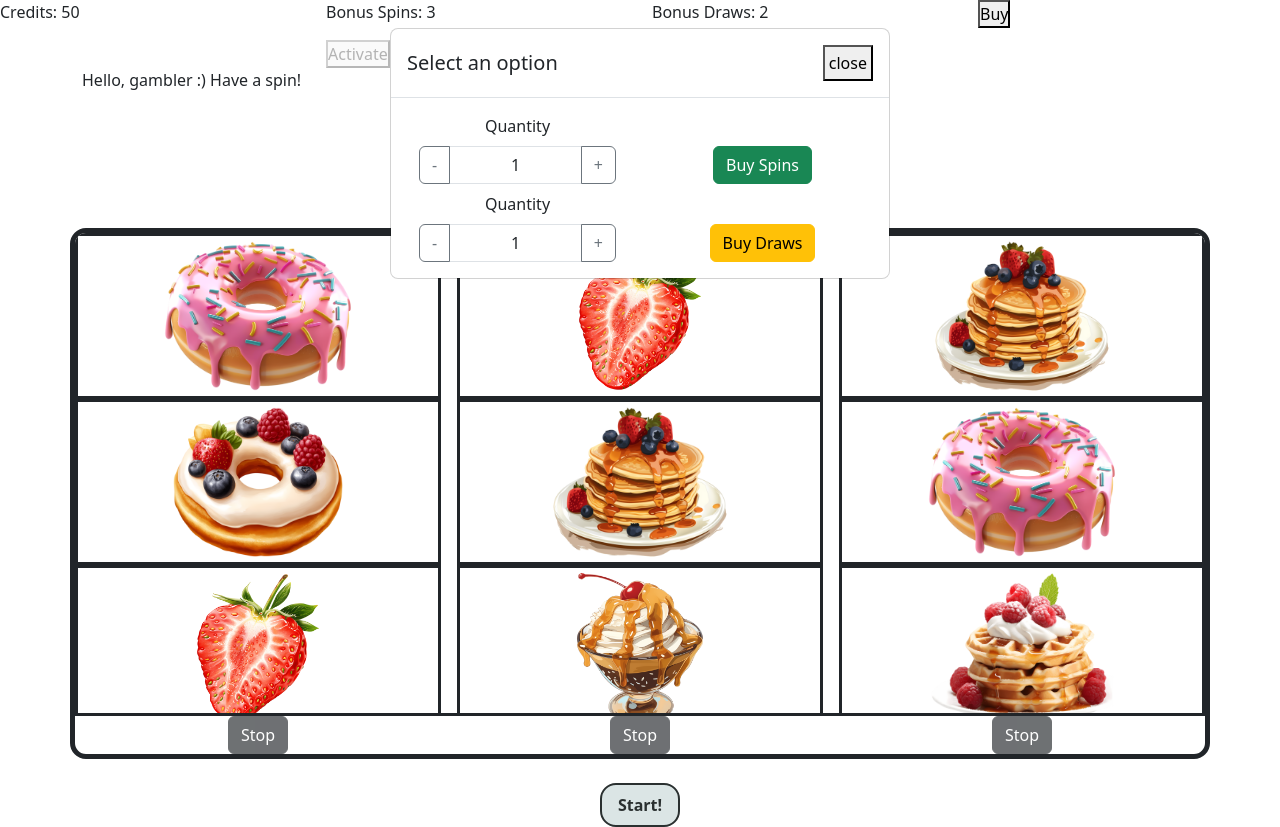
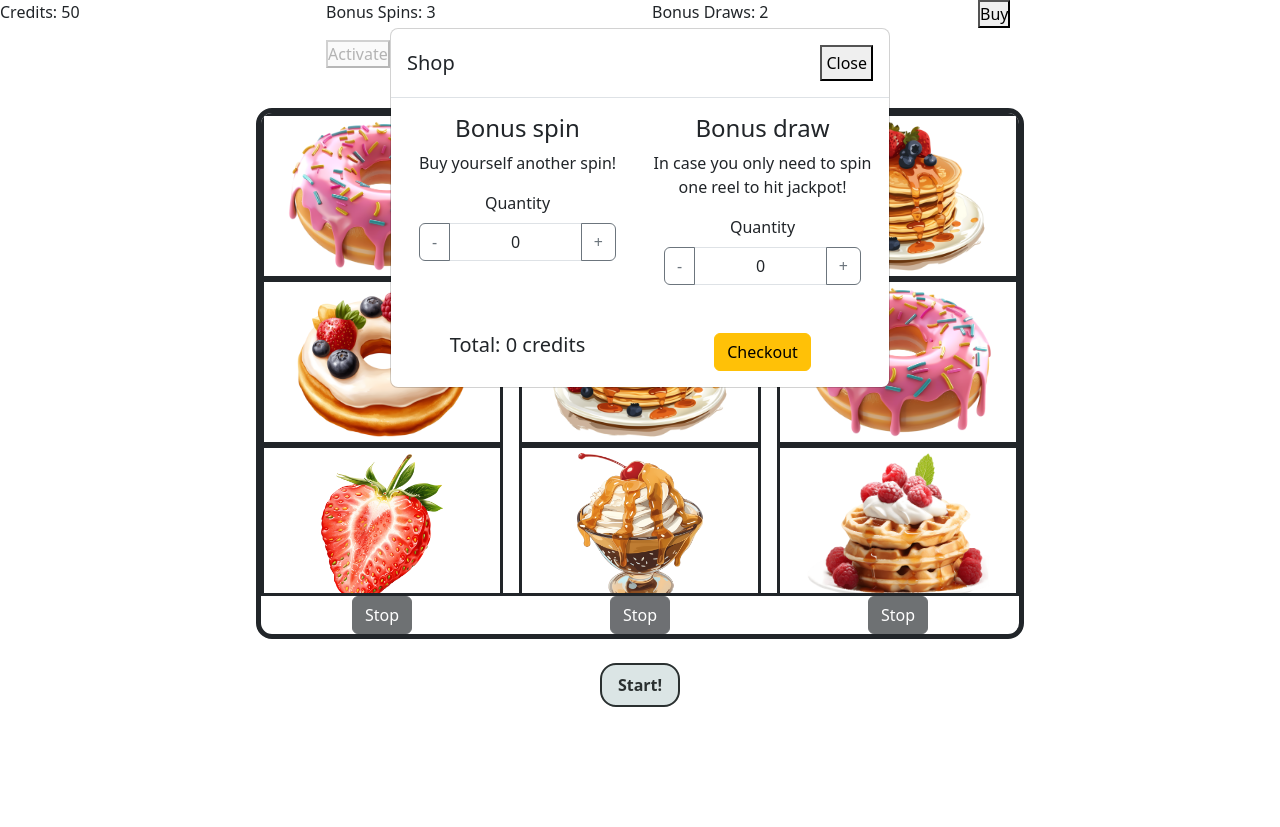
Before and after one commit to wp17368/SlotGame, a React (Vite) app: page / in a window 1280 px wide. Both pictures are taken after a click on the button "Buy". After the commit the page ends 800 px from the top, so only its background shows below. Built offline with nearby package versions, Linux system fonts and the light colour scheme.

Commit message:
update quantity picker

```diff
--- a/src/QuantityPicker.tsx
+++ b/src/QuantityPicker.tsx
@@ -1,26 +1,49 @@
-import React, { useState } from "react";
+import React from "react";
 import { useUser } from "./UserContext";
-function QuantityPicker() {
-  const [quantity, setQuantity] = useState(1);
-  const { user, updateUser } = useUser();
+
+interface QuantityPickerProps {
+  productType: "spin" | "draw";
+  quantity: number;
+  onQuantityChange: (productType: "spin" | "draw", newQuantity: number) => void;
+}
+
+const QuantityPicker: React.FC<QuantityPickerProps> = ({
+  productType,
+  quantity,
+  onQuantityChange,
+}) => {
+  const { user, shop } = useUser();
+
+  const maxQuantity = Math.floor(
+    (user.credits - shop.shoppingCart.total) / shop.pricing[productType]
+  );
+
   const increment = () => {
-    setQuantity(Math.min(quantity + 1, 100));
+    const availableQuantity = Math.floor(
+      (user.credits - shop.shoppingCart.total) / shop.pricing[productType]
+    );
+
+    if (availableQuantity >= 1) {
+      onQuantityChange(productType, quantity + 1);
+    }
   };
 
   const decrement = () => {
-    setQuantity(Math.max(quantity - 1, 1));
+    onQuantityChange(productType, Math.max(quantity - 1, 0));
   };
+
   const handleChange = (e: React.ChangeEvent<HTMLInputElement>) => {
     const value = parseInt(e.target.value, 10);
     if (!isNaN(value)) {
-      setQuantity(value);
+      onQuantityChange(productType, Math.min(value, maxQuantity));
     }
   };
+
   return (
-    <div className="container ">
+    <div className="container">
       <div className="row">
         <div className="col">
-          <label htmlFor="quantity" className="form-label">
+          <label htmlFor={`quantity-${productType}`} className="form-label">
             Quantity
           </label>
           <div className="input-group">
@@ -34,10 +57,10 @@ function QuantityPicker() {
             <input
               type="number"
               className="form-control text-center"
-              id="quantity"
+              id={`quantity-${productType}`}
               name="quantity"
-              min="1"
-              max={user.credits}
+              min="0"
+              max={maxQuantity}
               step="1"
               value={quantity}
               onChange={handleChange}
@@ -54,6 +77,6 @@ function QuantityPicker() {
       </div>
     </div>
   );
-}
+};
 
 export default QuantityPicker;
--- a/src/ShopModal.tsx
+++ b/src/ShopModal.tsx
@@ -1,50 +1,91 @@
 import React, { useState } from "react";
 import { useUser } from "./UserContext";
 import QuantityPicker from "./QuantityPicker";
+
 function ShopModal() {
-  const { user, updateUser } = useUser();
-  const { buttons, updateButtons } = useUser();
   const { shop, updateShop } = useUser();
-  const [show, setShow] = useState(false);
+
   function onClose() {
-    updateShop({ isShopModalOpen: false });
+    updateShop({ ...shop, isShopModalOpen: false });
   }
+
+  const updatedTotal =
+    shop.shoppingCart.products.draw * shop.pricing.draw +
+    shop.shoppingCart.products.spin * shop.pricing.spin;
+
+  function handleQuantityChange(
+    productType: "spin" | "draw",
+    newQuantity: number
+  ) {
+    const updatedProducts = {
+      ...shop.shoppingCart.products,
+      [productType]: newQuantity,
+    };
+
+    const updatedTotal =
+      updatedProducts.spin * shop.pricing.spin +
+      updatedProducts.draw * shop.pricing.draw;
+
+    updateShop({
+      ...shop,
+      shoppingCart: {
+        ...shop.shoppingCart,
+        products: updatedProducts,
+        total: updatedTotal, // Directly update the total after quantity change
+      },
+    });
+  }
+
+  function onCheckout() {
+    console.log("Checkout - total:", shop.shoppingCart.total);
+    console.log(shop);
+  }
+
   if (!shop.isShopModalOpen) return null;
+
   return (
     <div className="modal show d-block text-center" role="dialog">
       <div className="modal-dialog" role="document">
         <div className="modal-content">
-          <div className="modal-header justify-content-between ">
-            <h5 className="modal-title">Select an option</h5>
+          <div className="modal-header justify-content-between">
+            <h5 className="modal-title">Shop</h5>
             <button type="button" className="close p-1" onClick={onClose}>
-              close
+              Close
             </button>
           </div>
           <div className="modal-body text-center">
-            <div className="row mb-2">
+            <div className="row">
+              {/* Bonus Spin */}
               <div className="col">
-                <QuantityPicker></QuantityPicker>
+                <h4>Bonus spin</h4>
+                <p>Buy yourself another spin!</p>
+                <QuantityPicker
+                  productType="spin"
+                  quantity={shop.shoppingCart.products.spin}
+                  onQuantityChange={handleQuantityChange}
+                />
               </div>
 
-              <div className="col align-content-end">
-                <button
-                  className="btn btn-success m-0"
-                  onClick={() => alert("Buying Spins...")}
-                >
-                  Buy Spins
-                </button>
+              {/* Bonus Draw */}
+              <div className="col">
+                <h4>Bonus draw</h4>
+                <p>In case you only need to spin one reel to hit jackpot!</p>
+                <QuantityPicker
+                  productType="draw"
+                  quantity={shop.shoppingCart.products.draw} // ✅ Fixed wrong prop
+                  onQuantityChange={handleQuantityChange}
+                />
               </div>
             </div>
-            <div className="row">
+
+            {/* Total & Checkout */}
+            <div className="row mt-5">
               <div className="col">
-                <QuantityPicker></QuantityPicker>
+                <h5>Total: {shop.shoppingCart.total} credits</h5>
               </div>
               <div className="col align-content-end">
-                <button
-                  className="btn btn-warning m-0"
-                  onClick={() => alert("Buying Draws...")}
-                >
-                  Buy Draws
+                <button className="btn btn-warning m-0" onClick={onCheckout}>
+                  Checkout
                 </button>
               </div>
             </div>
--- a/src/SlotMachine.css
+++ b/src/SlotMachine.css
@@ -22,7 +22,7 @@ input[type="number"] {
   border-style: solid;
   border-width: 5px;
   border-radius: 1em;
-  margin-top: 15vh;
+  width: 60vw;
 }
 ul {
   padding: 0 !important;
--- a/src/SlotMachine.tsx
+++ b/src/SlotMachine.tsx
@@ -153,12 +153,13 @@ function SlotMachine() {
   return (
     <>
       <StatusBar></StatusBar>
-      <div className="container">
+      <div className="container text-center">
         <div className="row">
           <div className="col">
             <p>{dialogueMessage}</p>
           </div>
         </div>
+        <div className="d-flex justify-content-center text-center">
           <div className="row" id="slot-screen">
             {reels.map((reel, index) => (
               <Reel
@@ -176,6 +177,8 @@ function SlotMachine() {
               />
             ))}
           </div>
+        </div>
+
         <div className="row">
           <div className="col text-center">
             <button
--- a/src/UserContext.tsx
+++ b/src/UserContext.tsx
@@ -5,15 +5,34 @@ interface User {
   bonusSpins: number;
   bonusDraws: number;
 }
+const defaultUser: User = {
+  name: "Guest",
+  credits: 50,
+  bonusSpins: 3,
+  bonusDraws: 2,
+};
 interface Buttons {
   startSpin: boolean;
   activateSpin: boolean;
   activateDraw: boolean;
   buyButton: boolean;
 }
+const defaultButtons: Buttons = {
+  startSpin: false,
+  activateSpin: true,
+  activateDraw: true,
+  buyButton: false,
+};
 interface Shop {
   isShopModalOpen: boolean;
+  shoppingCart: { products: { spin: number; draw: number }; total: number };
+  pricing: { spin: number; draw: number };
 }
+const defaultShop: Shop = {
+  isShopModalOpen: false,
+  shoppingCart: { products: { spin: 0, draw: 0 }, total: 0 },
+  pricing: { spin: 50, draw: 20 },
+};
 interface UserContextType {
   user: User;
   updateUser: (updates: Partial<User>) => void;
@@ -22,19 +41,7 @@ interface UserContextType {
   shop: Shop;
   updateShop: (updates: Partial<Shop>) => void;
 }
-const defaultUser: User = {
-  name: "Guest",
-  credits: 50,
-  bonusSpins: 3,
-  bonusDraws: 2,
-};
-const defaultButtons: Buttons = {
-  startSpin: false,
-  activateSpin: true,
-  activateDraw: true,
-  buyButton: false,
-};
-const defaultShop: Shop = { isShopModalOpen: false };
+
 const UserContext = createContext<UserContextType | undefined>(undefined);
 export const UserProvider: React.FC<{ children: React.ReactNode }> = ({
   children,
```
Lines whose indentation alone changed are shown as unchanged.
